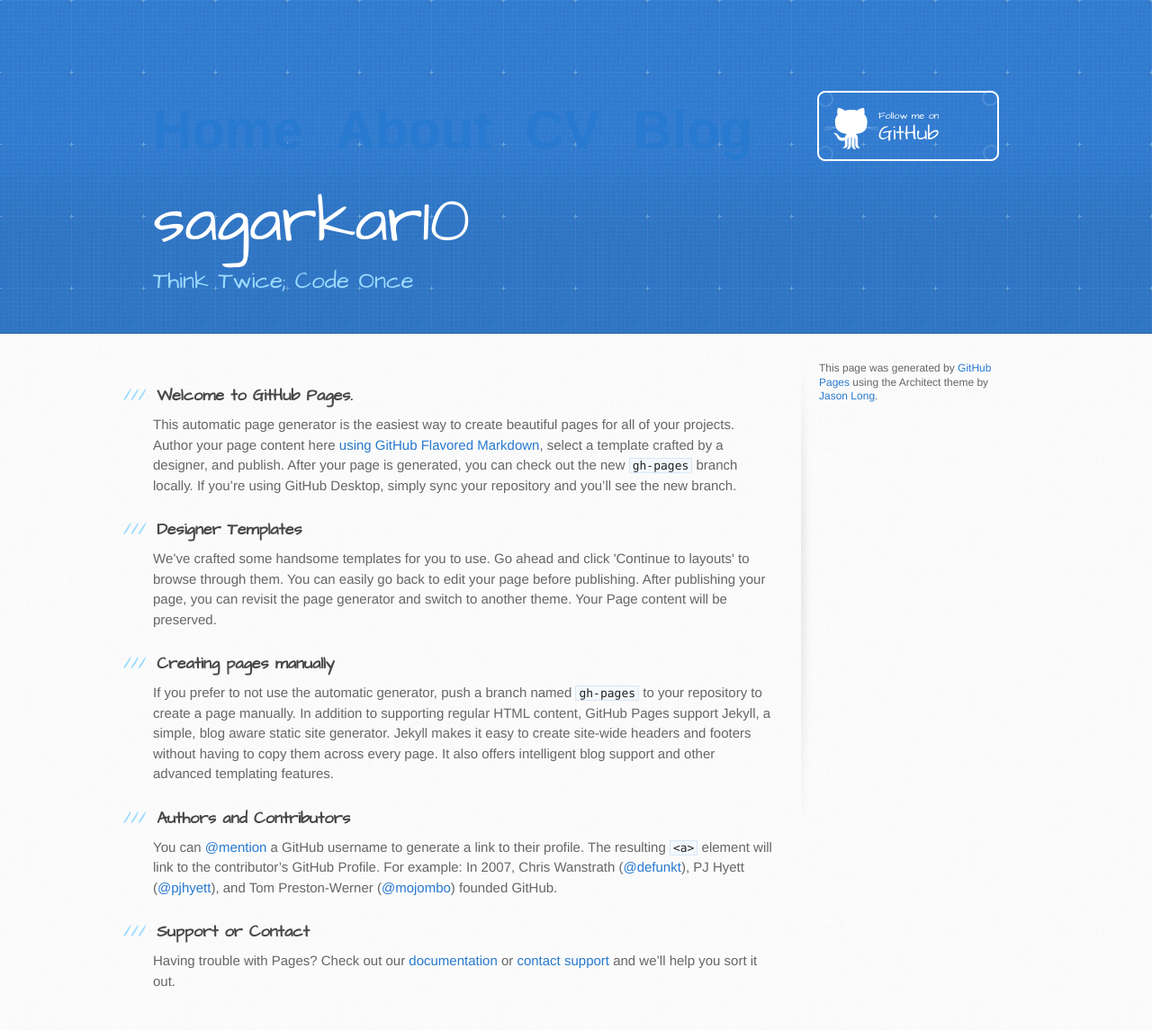
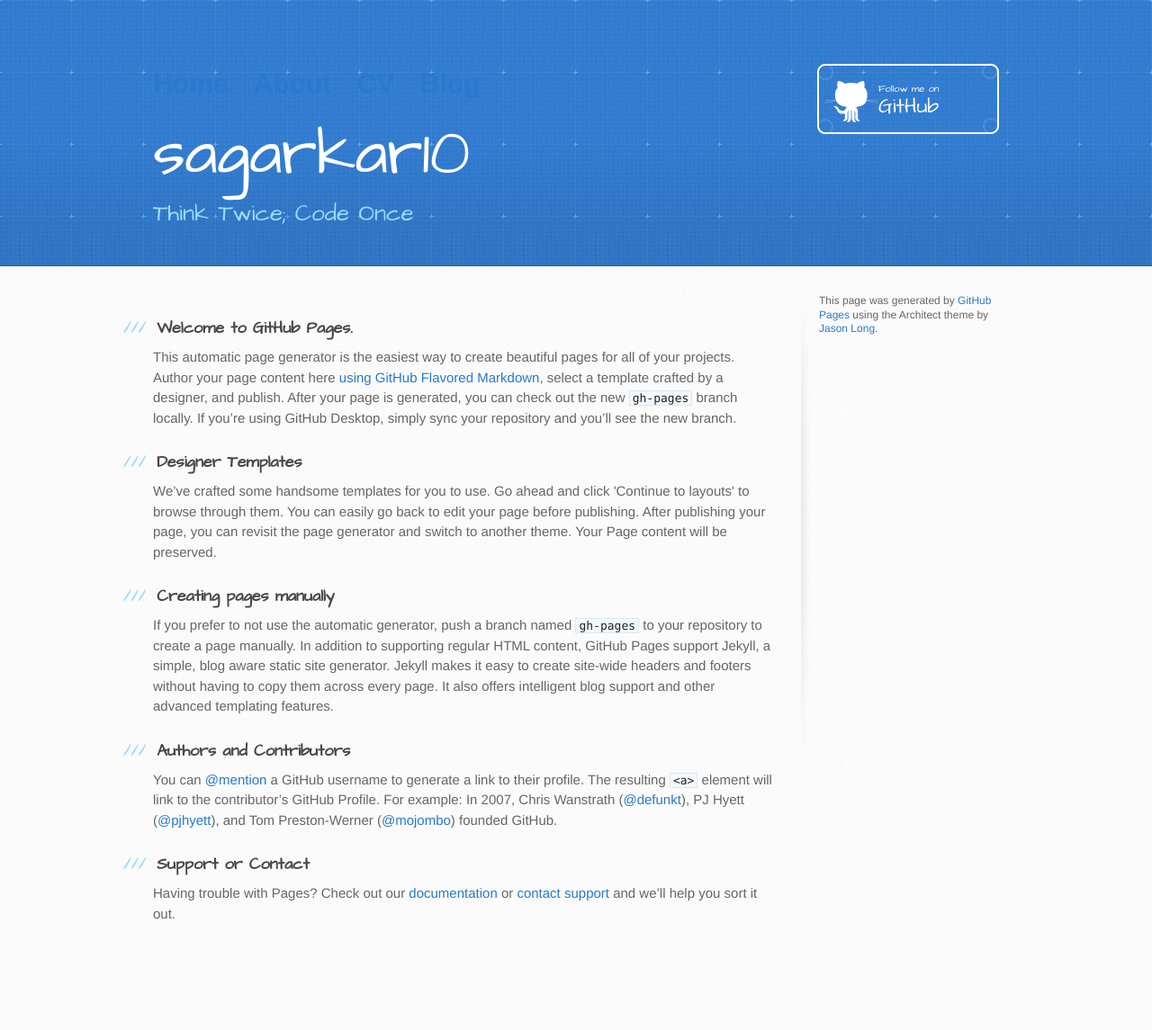
Before and after one commit to sagarkar10/sagarkar10old.github.io, a Jekyll site: the page built from index.html, in a window 1280 px wide. Shown: the whole page at 90% size. Built offline with Jekyll 4.4.1, drawn with Linux system fonts in a browser that asks for light colours; after the commit the page ends 1070 px from its top, so only the background shows below that.

Commit message:
adding blogs and nav

```diff
--- a/stylesheets/stylesheet.css
+++ b/stylesheets/stylesheet.css
@@ -880,5 +880,5 @@
 @media only screen and (max-width: 479px) { }
 
 /* added by sagar kar  for the navs in default */
-nav ul { color: black; font-size: 4em; font-family: 'Helvetica', 'Arial', 'Sans-Serif'; padding: 0px; list-style: none; font-weight: bold; }
+nav ul { color: #2879d0; font-size: 2em; font-family: 'Helvetica', 'Arial', 'Sans-Serif'; padding: 0px; list-style: none; font-weight: bold; }
 nav ul li{ display: inline; margin-right: 20px; }
```
